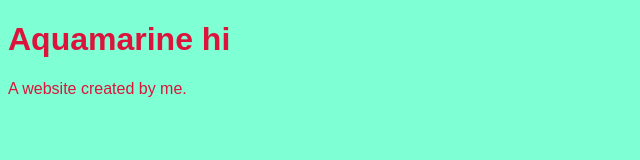
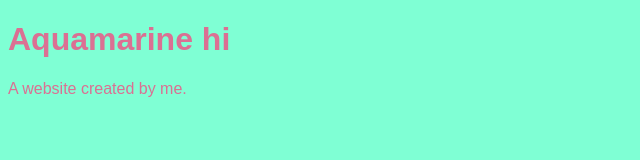
Before and after one commit to ayla744/aqua, a plain HTML site: page index.html in a window 1280 px wide. Shown: the whole page, without its empty margins (0-640 px from the left). Drawn offline with Linux system fonts and the light colour scheme.

Commit message:
Update index.html

```diff
--- a/index.html
+++ b/index.html
@@ -8,7 +8,7 @@
 body {
   font-family: Arial, georgia, sans-serif;
   background-color: aquamarine;
-  color: crimson;
+  color:palevioletred;
 }
 </style>
 </head>
```
